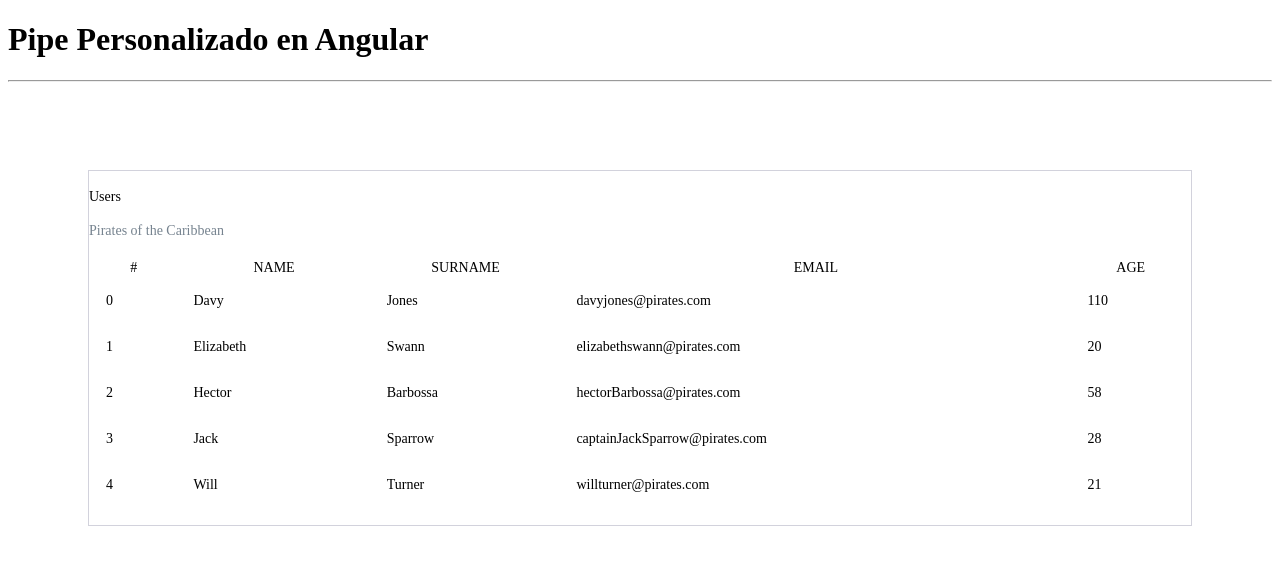
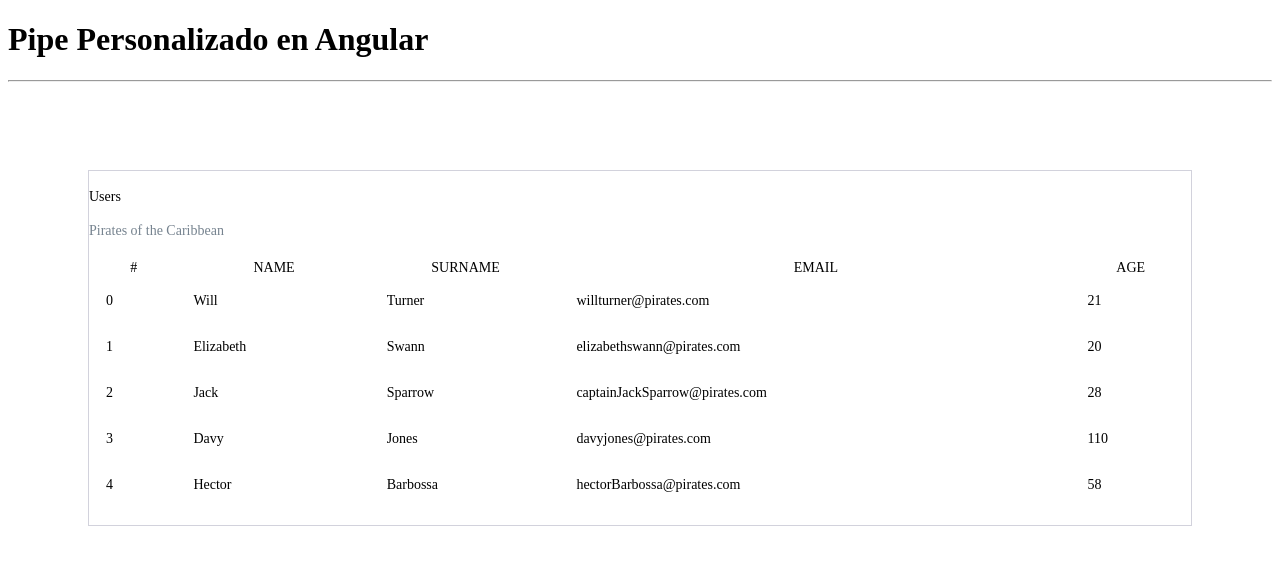
Before and after one commit to srgrover/PipePersonalizadoAngular, an Angular app: page / in a window 1280 px wide. Shown: the top 564 px of the page. Built offline with nearby package versions, Linux system fonts and the light colour scheme.

Commit message:
Dynamic values for sortOrder and value

```diff
--- a/src/app/custom-pipe/custom-pipe.component.html
+++ b/src/app/custom-pipe/custom-pipe.component.html
@@ -11,8 +11,8 @@
                 <thead>
                   <tr>
                     <th scope="col">#</th>
-                    <th scope="col">Name</th>
-                    <th scope="col">Surname</th>
+                    <th scope="col" (click)="criteria = 'name'">Name</th>
+                    <th scope="col" (click)="criteria = 'surname'">Surname</th>
                     <th scope="col">Email</th>
                     <th scope="col">Age</th>
                   </tr>
@@ -20,7 +20,7 @@
                 <tbody>
                   <tr
                     *ngFor="
-                      let user of users | sortString : 'name' : 'asc';
+                      let user of users | sortString : criteria : sortBy;
                       let i = index
                     "
                   >
--- a/src/app/custom-pipe/custom-pipe.component.ts
+++ b/src/app/custom-pipe/custom-pipe.component.ts
@@ -9,6 +9,8 @@ import { User } from '../Models/User';
 })
 export class CustomPipeComponent implements OnInit {
   users: User[] = [];
+  criteria: string = "surname";
+  sortBy: string = "desc";
 
   constructor(private userSV: UsersService) { }
 
```
